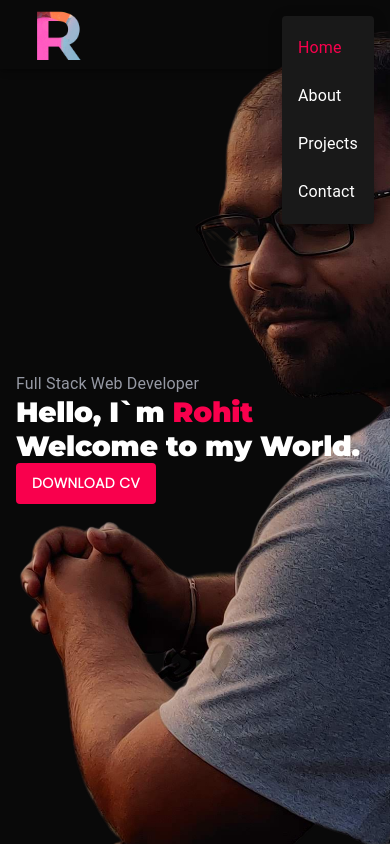
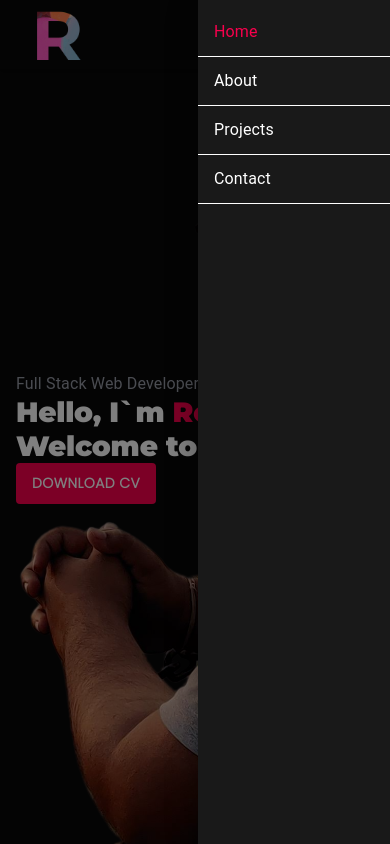
Before and after one commit to rohitkumar0427/portfolio, a React (Create React App) app: page / in a window 390 px wide. Both pictures are taken after a click on the button "menu". Shown: the top 844 px of the page. Built offline with nearby package versions, Linux system fonts and the light colour scheme.

Commit message:
app drawer updated

```diff
--- a/src/Components/Navbar/Navbar.jsx
+++ b/src/Components/Navbar/Navbar.jsx
@@ -5,13 +5,15 @@ import Toolbar from "@material-ui/core/Toolbar";
 import Typography from "@material-ui/core/Typography";
 import IconButton from "@material-ui/core/IconButton";
 import MenuIcon from "@material-ui/icons/Menu";
-import MenuItem from "@material-ui/core/MenuItem";
-import Menu from "@material-ui/core/Menu";
 import Box from "@material-ui/core/Box";
 import useMediaQuery from "@material-ui/core/useMediaQuery";
 import { useTheme } from "@material-ui/core/styles";
 import { Link, animateScroll as scroll } from "react-scroll";
 import homeIcon from "./homeIcon.png";
+import Divider from "@material-ui/core/Divider";
+import Drawer from "@material-ui/core/Drawer";
+import { List, ListItem, ListItemText } from "@material-ui/core";
+import { withThemeCreator } from "@material-ui/styles";
 
 const useStyles = makeStyles((theme) => ({
   root: {
@@ -41,26 +43,23 @@ const useStyles = makeStyles((theme) => ({
   },
   appBarOpac: {
     color: "transparent",
-    // opacity: "0.1"
   },
   icon: {
     margin: "10px 1rem 0",
   },
+  divider:{
+    backgroundColor: "#fff",
+  }
 }));
 
 export default function Navbar() {
   const classes = useStyles();
   const theme = useTheme();
-  const [anchorEl, setAnchorEl] = React.useState(null);
-  const open = Boolean(anchorEl);
+  const [anchor, setAnchor] = React.useState(false);
   const [top, setTop] = useState(false);
 
-  const handleMenu = (event) => {
-    setAnchorEl(event.currentTarget);
-  };
-
   const handleClose = () => {
-    setAnchorEl(null);
+    setAnchor(false);
   };
 
   const isMobile = useMediaQuery(theme.breakpoints.down("xs"));
@@ -126,27 +125,18 @@ export default function Navbar() {
                 className={classes.menuButton}
                 color="inherit"
                 aria-label="menu"
-                onClick={handleMenu}
+                onClick={() => setAnchor(true)}
               >
                 <MenuIcon />
               </IconButton>
-              <Menu
-                id="menu-appbar"
-                className={classes.menuItems}
-                anchorEl={anchorEl}
-                anchorOrigin={{
-                  vertical: "bottom",
-                  horizontal: "right",
-                }}
-                keepMounted
-                transformOrigin={{
-                  vertical: "bottom",
-                  horizontal: "left",
-                }}
-                open={open}
-                onClose={handleClose}
+              <Drawer
+                open={anchor}
+                anchor="right"
+                onClose={() => setAnchor(false)}
               >
+                <List style={{ width: "12rem" }}>
                   {menuItems.map(({ title, id, pageURL }) => (
+                    <>
                       <Link
                         activeClass="active"
                         to={id}
@@ -156,12 +146,19 @@ export default function Navbar() {
                         offset={-70}
                         duration={500}
                       >
-                    <MenuItem onClick={() => handleClose(pageURL)}>
-                      {title}
-                    </MenuItem>
+                        <ListItem
+                          button
+                          key={title}
+                          onClick={() => handleClose(pageURL)}
+                        >
+                          <ListItemText primary={title} />
+                        </ListItem>
+                        <Divider className={classes.divider}/>
                       </Link>
+                    </>
                   ))}
-              </Menu>
+                </List>
+              </Drawer>
             </div>
           ) : (
             <Box className={classes.menu}>
```
Lines whose indentation alone changed are shown as unchanged.
